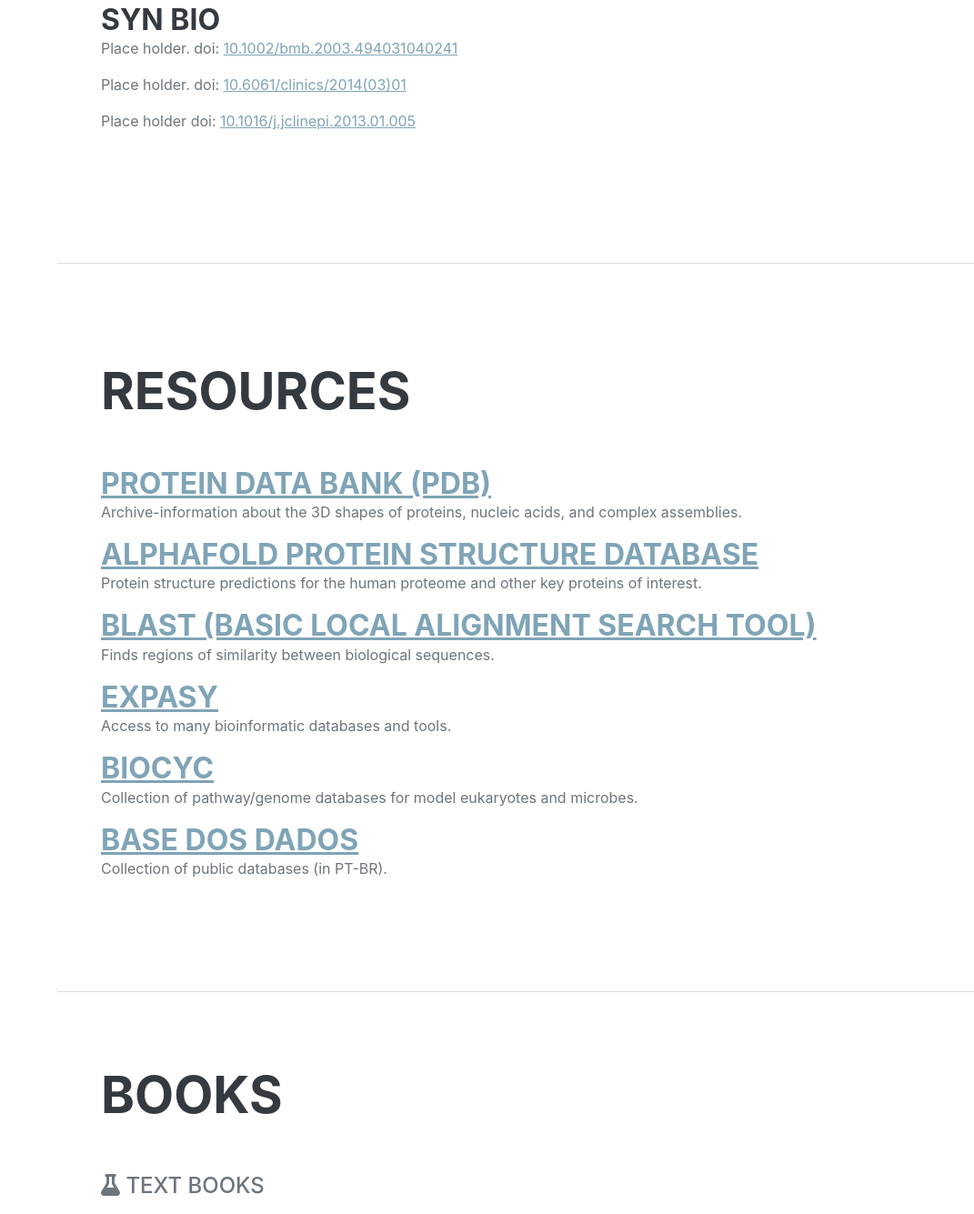
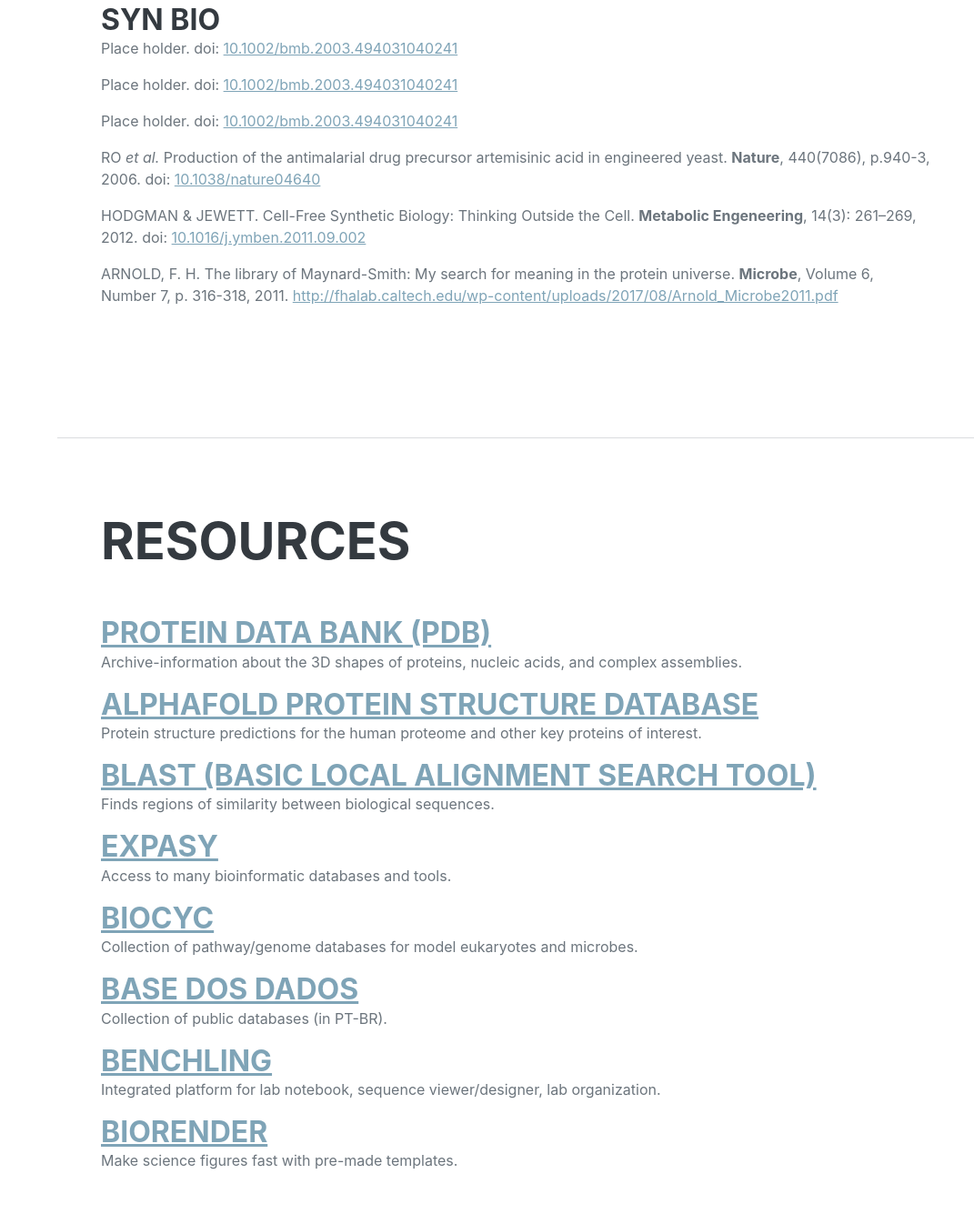
Before and after one commit to Bmottan/Bmottan.github.io, a plain HTML site: page links/index.html in a window 1280 px wide. Shown: the part 1263-2598 px from the top of the page at 91% size, without its empty margins (209-1280 px from the left). Drawn offline with nearby package versions, Linux system fonts and the light colour scheme; a web font is replaced by a local one.

Commit message:
Update index.html

```diff
--- a/links/index.html
+++ b/links/index.html
@@ -76,8 +76,16 @@
                         <div class="flex-grow-1">
                             <h3 class="mb-0"> Syn Bio</h3>
                             <p>Place holder. doi: <a href="https://doi.org/" target="_blank" rel="noopener noreferrer">10.1002/bmb.2003.494031040241</a></p>
-                            <p>Place holder. doi: <a href="https://doi.org/" target="_blank" rel="noopener noreferrer">10.6061/clinics/2014(03)01</a></p>
-                            <p>Place holder doi: <a href="https://doi.org/" target="_blank" rel="noopener noreferrer">10.1016/j.jclinepi.2013.01.005</a></p>
+
+                            <p>Place holder. doi: <a href="https://doi.org/" target="_blank" rel="noopener noreferrer">10.1002/bmb.2003.494031040241</a></p>
+
+                            <p>Place holder. doi: <a href="https://doi.org/" target="_blank" rel="noopener noreferrer">10.1002/bmb.2003.494031040241</a></p>
+
+                            <p>RO <i>et al.</i> Production of the antimalarial drug precursor artemisinic acid in engineered yeast. <b>Nature</b>, 440(7086), p.940-3, 2006.  doi: <a href="https://doi.org/10.1038/nature04640" target="_blank" rel="noopener noreferrer">10.1038/nature04640</a></p>
+                            <p>HODGMAN & JEWETT. Cell-Free Synthetic Biology: Thinking Outside the Cell. <b>Metabolic Engeneering</b>, 14(3): 261–269, 2012. doi: <a href="https://doi.org/10.1016/j.ymben.2011.09.002" target="_blank" rel="noopener noreferrer">10.1016/j.ymben.2011.09.002</a></p>
+
+
+                            <p>ARNOLD, F. H. The library of Maynard-Smith: My search for meaning in the protein universe.  <b>Microbe</b>, Volume 6, Number 7, p. 316-318, 2011. <a href="http://fhalab.caltech.edu/wp-content/uploads/2017/08/Arnold_Microbe2011.pdf" target="_blank" rel="noopener noreferrer">http://fhalab.caltech.edu/wp-content/uploads/2017/08/Arnold_Microbe2011.pdf</a></p>
                         </div>
                         </div>
 
@@ -122,6 +130,18 @@
                         <div class="flex-grow-1">
                             <h3 class="mb-0"><a href="https://basedosdados.org/" target="_blank" rel="noopener noreferrer"> Base dos Dados</a></h3>
                             <p>Collection of public databases (in PT-BR).</p>
+                        </div>
+                    </div>
+                    <div class="row">
+                        <div class="flex-grow-1">
+                            <h3 class="mb-0"><a href="https://www.benchling.com/" target="_blank" rel="noopener noreferrer"> Benchling</a></h3>
+                            <p>Integrated platform for lab notebook, sequence viewer/designer, lab organization.</p>
+                        </div>
+                    </div>
+                    <div class="row">
+                        <div class="flex-grow-1">
+                            <h3 class="mb-0"><a href="https://biorender.com/" target="_blank" rel="noopener noreferrer"> BioRender</a></h3>
+                            <p>Make science figures fast with pre-made templates.</p>
                         </div>
                     </div>
                 </div>
```
